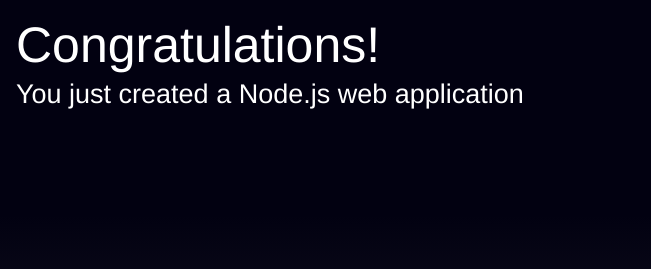
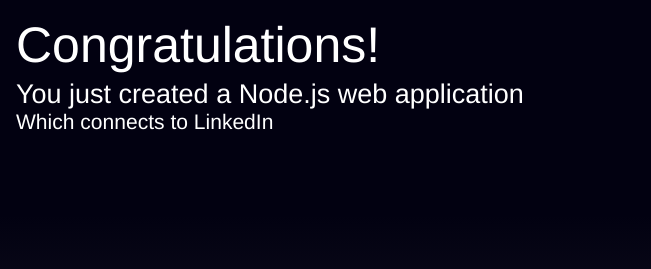
Before and after one commit to vadimgore/LinkedIn, a website: page public/index.html in a window 1280 px wide. Shown: the part 265-534 px from the top of the page, 629-1280 px from the left. Drawn offline with Linux system fonts and the light colour scheme.

Commit message:
first change

```diff
--- a/public/index.html
+++ b/public/index.html
@@ -60,6 +60,7 @@
             <div class="text">
                 <h1>Congratulations!</h1>
                 <h2>You just created a Node.js web application</h2>
+                <h3>Which connects to LinkedIn</h3>
             </div>
         </div>
     </div>
```
